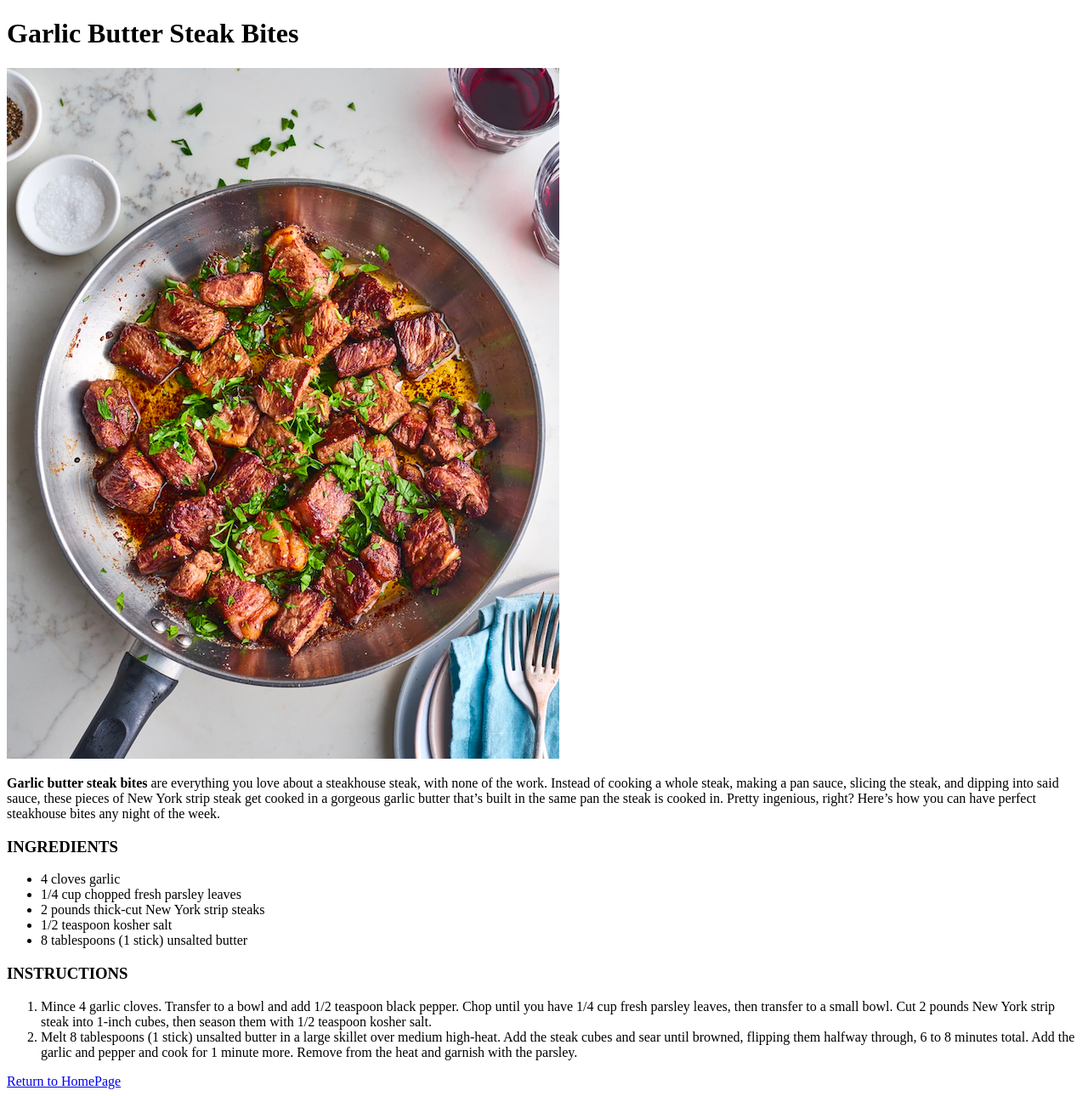
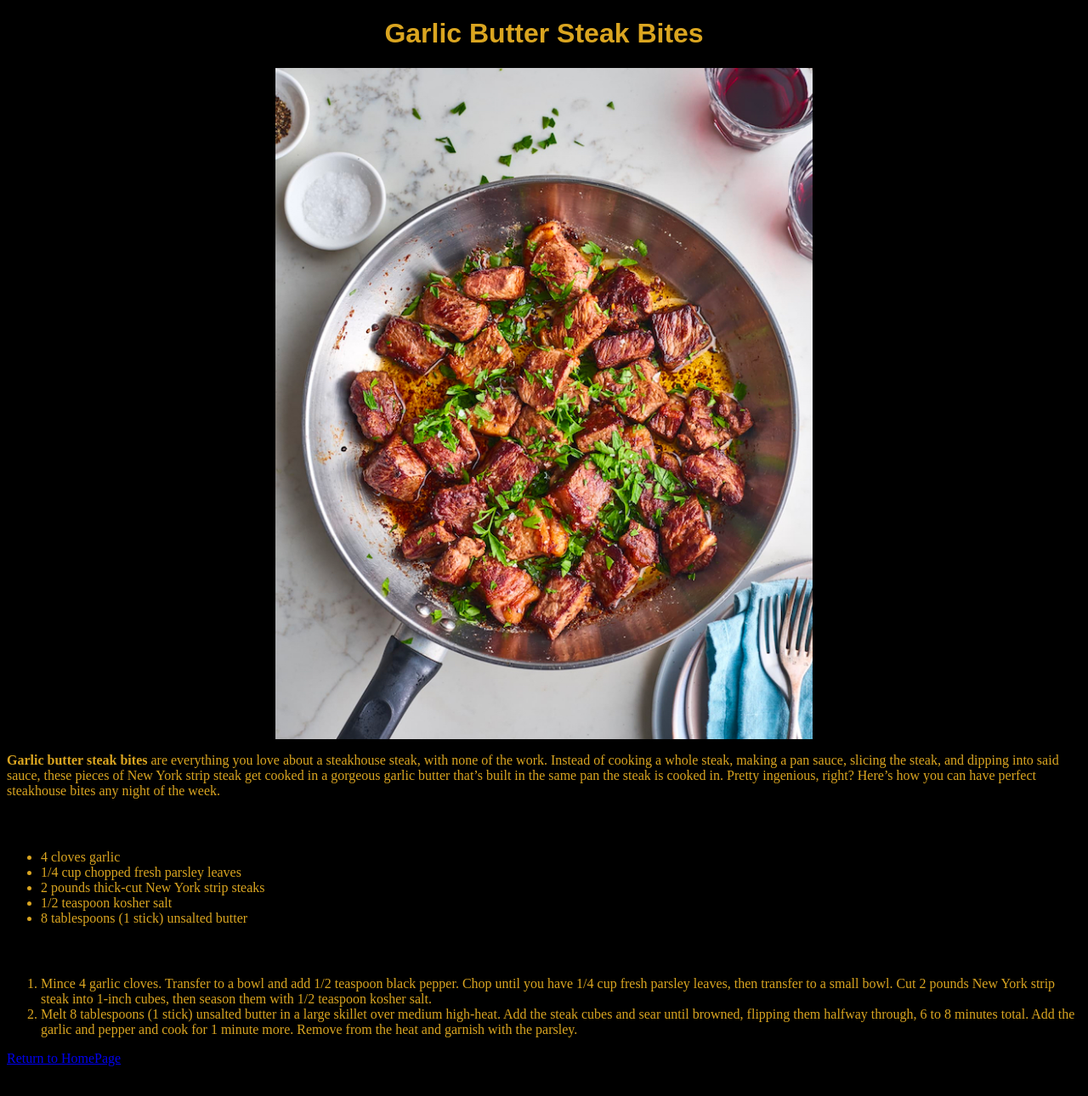
Before and after one commit to WordRevamp/odin-recipes1, a plain HTML site: page recipes/Beef.html in a window 1280 px wide. Shown: the whole page at 85% size. After the commit the page ends 1263 px from the top, so only its background shows below. Drawn offline with Linux system fonts and the light colour scheme.

Commit message:
Created CSS stylesheet for recipe pages as temp place holder in the project. Updated each page to adopt similar stylization.

```diff
--- /dev/null
+++ b/recipes.css
@@ -0,0 +1,28 @@
+html {
+    background-color: black;
+}
+
+h1 {
+    color: goldenrod;
+    text-align: center;
+    font-family: papyrus, Arial, Georgia, 'Times New Roman', Times, serif;
+}
+
+.center {
+    display: block;
+    margin-left: auto;
+    margin-right: auto;
+    width: 50%;
+  }
+
+  p {
+      color: goldenrod;
+  }
+
+  ol {
+      color: goldenrod;
+  }
+
+  ul {
+      color: goldenrod;
+  }
--- a/recipes/Beef.html
+++ b/recipes/Beef.html
@@ -5,10 +5,11 @@
     <meta http-equiv="X-UA-Compatible" content="IE=edge">
     <meta name="viewport" content="width=device-width, initial-scale=1.0">
     <title>Garlic Butter Steak Bites</title>
+    <link rel="stylesheet" href="../recipes.css">
 </head>
 <body>
     <h1>Garlic Butter Steak Bites</h1>
-    <img src="../photos/Beef.jpg">
+    <img src="../photos/Beef.jpg" class="center">
     <p><strong>Garlic butter steak bites</strong> are everything you love about a steakhouse steak, with none of the work. Instead of cooking a whole steak, making a pan sauce, slicing the steak, and dipping into said sauce, these pieces of New York strip steak get cooked in a gorgeous garlic butter that’s built in the same pan the steak is cooked in. Pretty ingenious, right? Here’s how you can have perfect steakhouse bites any night of the week.</p>
     <h3>INGREDIENTS</h3>
 
```
Also changed, not shown: recipes/Chicken.html (+2 -1 lines), recipes/Fish.html (+2 -1 lines).
